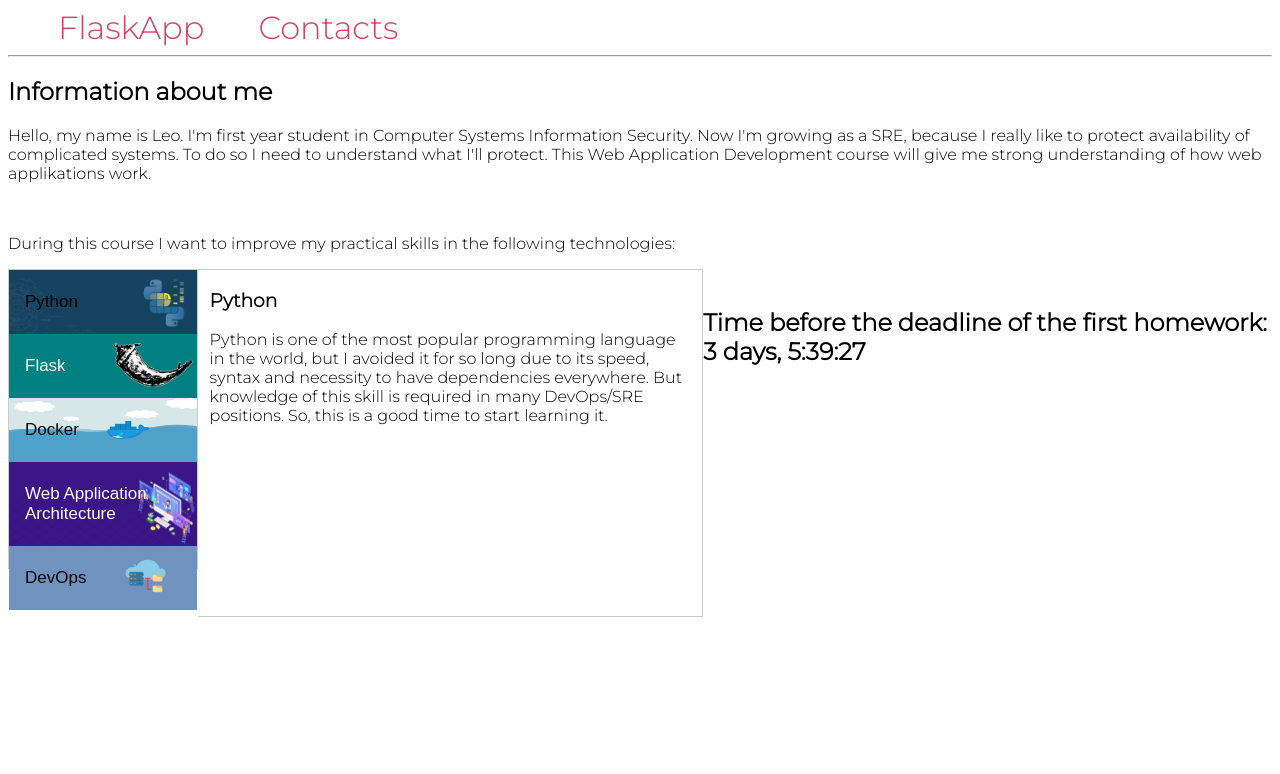
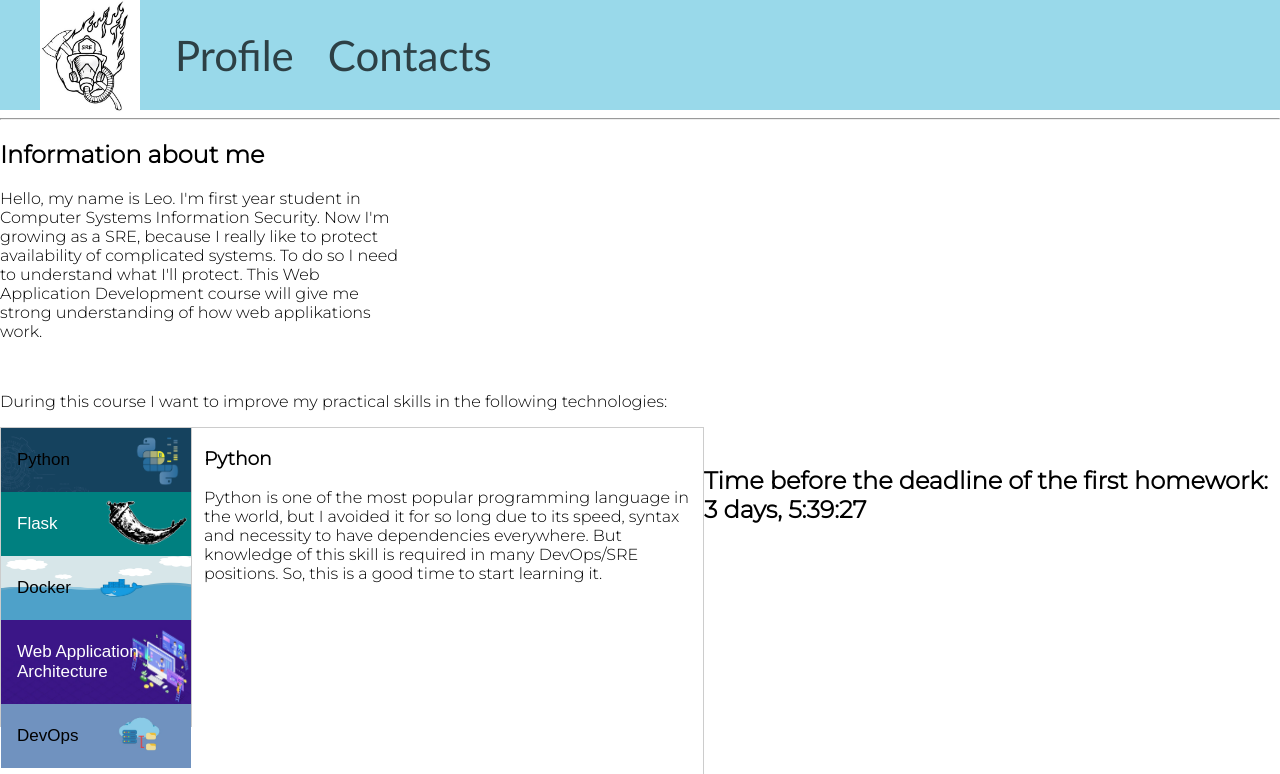
Before and after one commit to Botiyava/WAD-ITMO-2023, a Flask app: page / in a window 1280 px wide. Shown: the top 774 px of the page. Run offline with Flask 2, Linux system fonts and the light colour scheme.

```diff
--- a/homework1/static/css/styles.css
+++ b/homework1/static/css/styles.css
@@ -2,6 +2,66 @@ body{
  font-family: 'Montserrat', sans-serif;
 }
 * {box-sizing: border-box}
+body {
+  margin: 0;
+  padding: 0;
+}
+
+div .description {
+        max-width: 400px;
+        min-width: 100px;
+}
+.logo {
+  float: left;
+}
+/* ~~ Top Navigation Bar ~~ */
+
+#navigation-container {
+  width: 1200px;
+  margin: 0 auto;
+  height: 110px;
+}
+
+.navigation-bar {
+  background-color: #99d9ea;
+  height: 110px;
+  width: 100%;
+  text-align: left;
+}
+
+.navigation-bar img{
+float:left;
+}
+.navigation-bar ul {
+  padding: 20px;
+  margin: 0px;
+  text-align: center;
+  display:inline-block;
+  vertical-align:top;
+}
+
+.navigation-bar li {
+  list-style-type: none;
+  padding: 0px;
+  height: 24px;
+  margin-top: 4px;
+  margin-bottom: 4px;
+  display: inline;
+}
+
+.navigation-bar li a {
+  color: black;
+  font-size: 42px;
+  font-family: "Trebuchet MS", Arial, Helvetica, sans-serif;
+  text-decoration: none;
+  line-height: 70px;
+  padding: 5px 15px;
+  opacity: 0.7;
+}
+
+#menu {
+  float: right;
+}
 nav a{
         color: #d64161;
         font-size: 2em;
--- a/homework1/templates/base.html
+++ b/homework1/templates/base.html
@@ -9,10 +9,14 @@
         <title> {% block title %} {% endblock %} of My Simple Flask Page</title>
 </head>
 <body>
-        <nav>
-        <a href="#">FlaskApp</a>
-        <a href="https://botiyava.ru">Contacts</a>
-        </nav>
+        <div class="navigation-bar">
+                <div id="navigation-container">
+                <img src="{{ url_for('static', filename="images/sre.jpg") }}" width="100">
+      <ul>
+              <li> <a href="index.html">Profile</a></li>
+              <li><a href="https://botiyava.ru">Contacts</a></li>
+      </ul>
+                </div>
         <hr>
         <div class="content">
         {% block content %} {% endblock %}
--- a/homework1/templates/index.html
+++ b/homework1/templates/index.html
@@ -4,7 +4,9 @@
 {% block content %}
         <title> {% block title %} Index {% endblock %}</title>
         <h2>Information about me</h2>
-        <p>Hello, my name is {{ name }}. I'm first year student in Computer Systems Information Security. Now I'm growing as a SRE, because I really like to protect availability of complicated systems. To do so I need to understand what I'll protect. This Web Application Development course will give me strong understanding of how web applikations work.</p>
+        <div class="description">
+                <p> Hello, my name is {{ name }}. I'm first year student in Computer Systems Information Security. Now I'm growing as a SRE, because I really like to protect availability of complicated systems. To do so I need to understand what I'll protect. This Web Application Development course will give me strong understanding of how web applikations work.</p>
+        </div>
         <br>
         <p>During this course I want to improve my practical skills in the following technologies:</p>
 
```
Also changed, not shown: homework1/static/images/sre.jpg (added).
